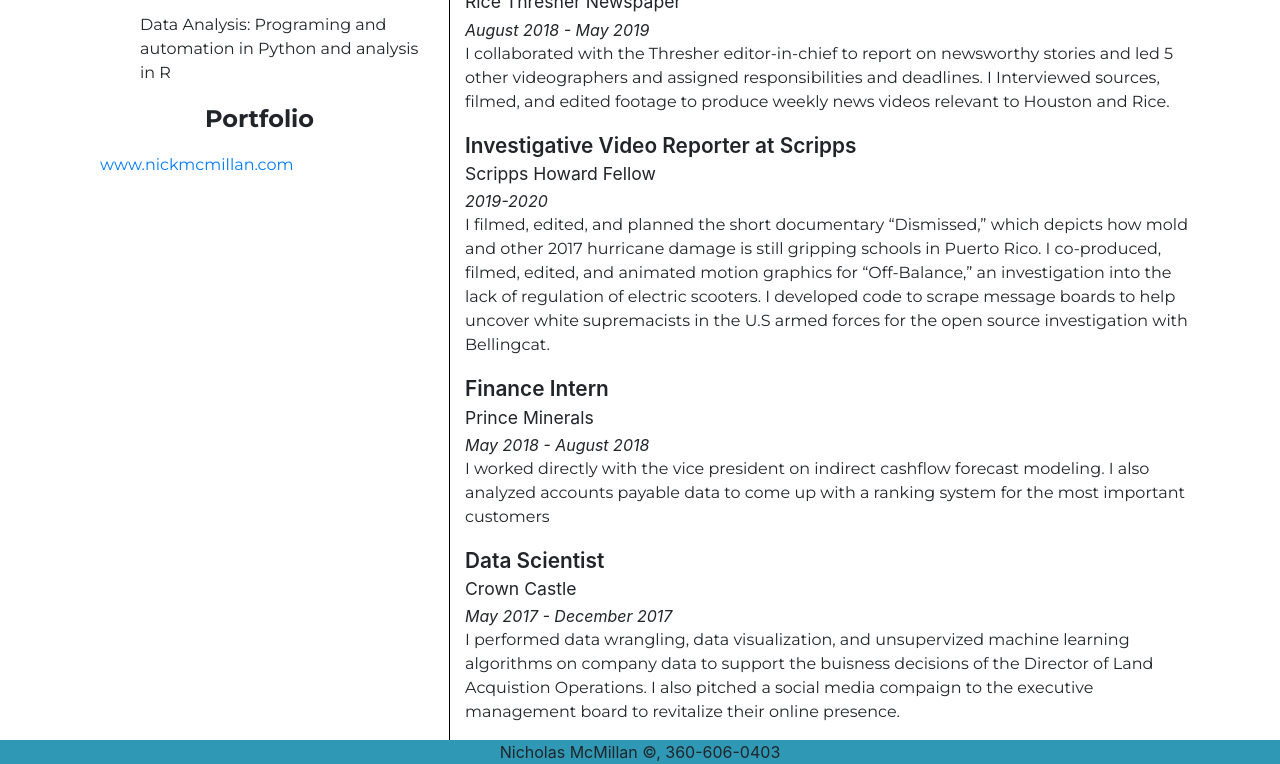
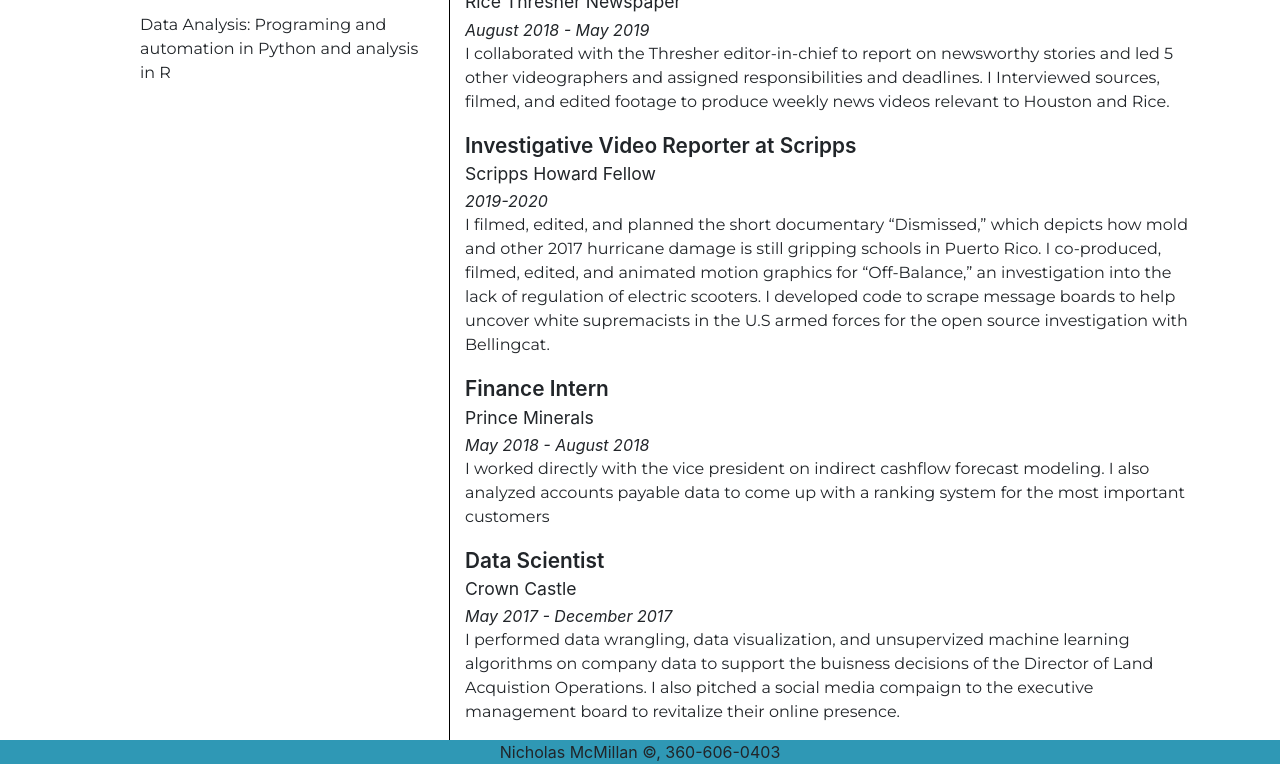
Before and after one commit to ndmvisuals/Nick-McMillan-Jour652, a plain HTML site: page McMillanFinalResume/index.html in a window 1280 px wide. Shown: the part 985-1749 px from the top of the page. Drawn offline with nearby package versions, Linux system fonts and the light colour scheme.

Commit message:
Update index.html

```diff
--- a/McMillanFinalResume/index.html
+++ b/McMillanFinalResume/index.html
@@ -118,28 +118,7 @@
               </div>
 
               <!-- Nested Row within Left Column, Portfolio Header-->
-              <div class="row">
-                <div class="col-2" >
-                </div>
-                <div class="col-8" >
-                  <div class="portfolio">
-                    <div class = "sectionheader"><p class = "left-title title" >Portfolio</p></div>
-                  </div>
-                </div>
-                <div class="col-2" >
-                </div>
-              </div>
-                <!-- Nested Row within Left Column, Portfolio Body-->
-              <div class="row">
-                <div class="col-12" >
-                  <div class="portfolio">
-                    <p><a href = "https://www.nickmcmillan.com" target = "_blank" >www.nickmcmillan.com</a></p>
 
-
-
-                  </div>
-                </div>
-              </div>
 
             </div>
 
```
